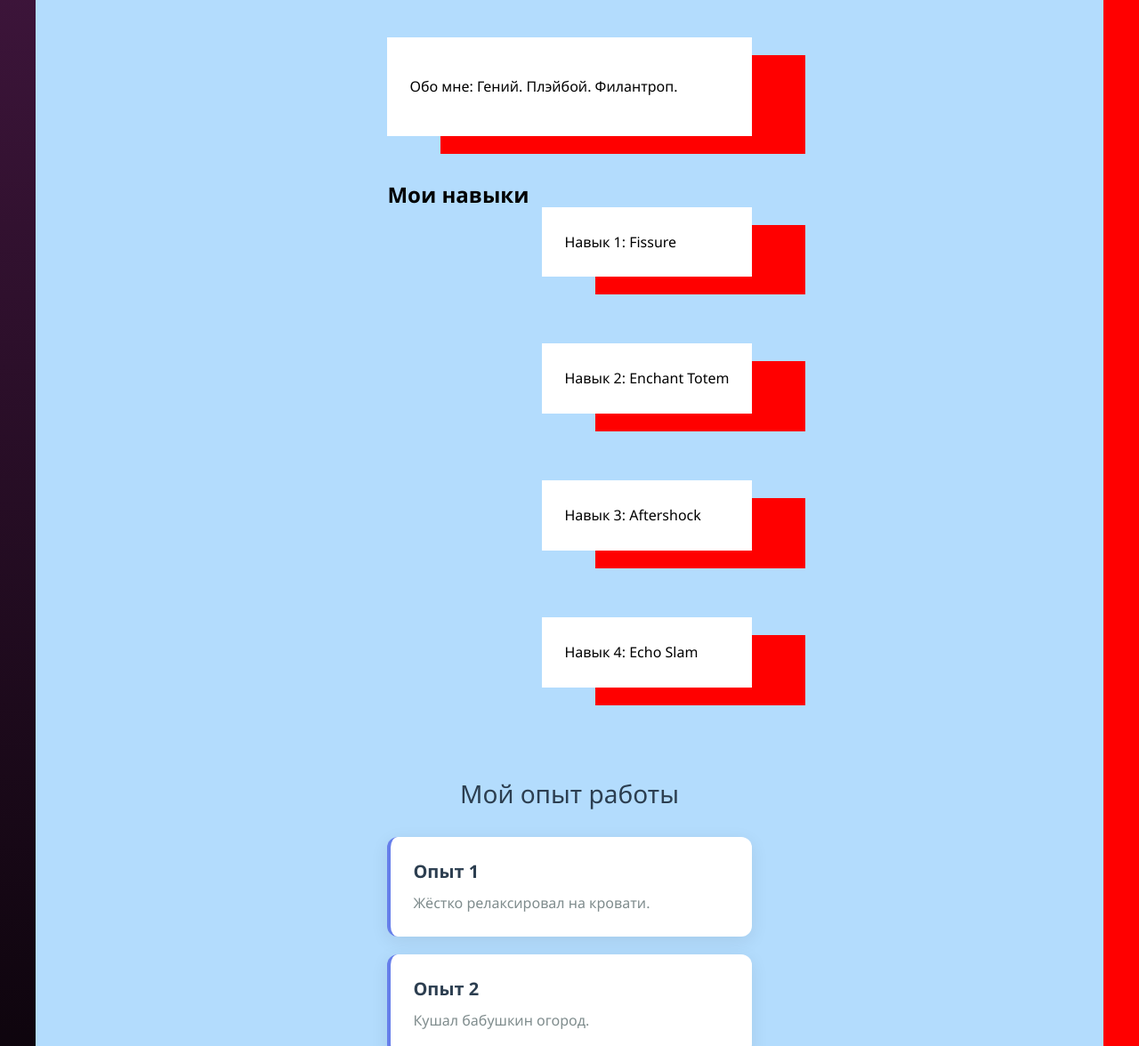
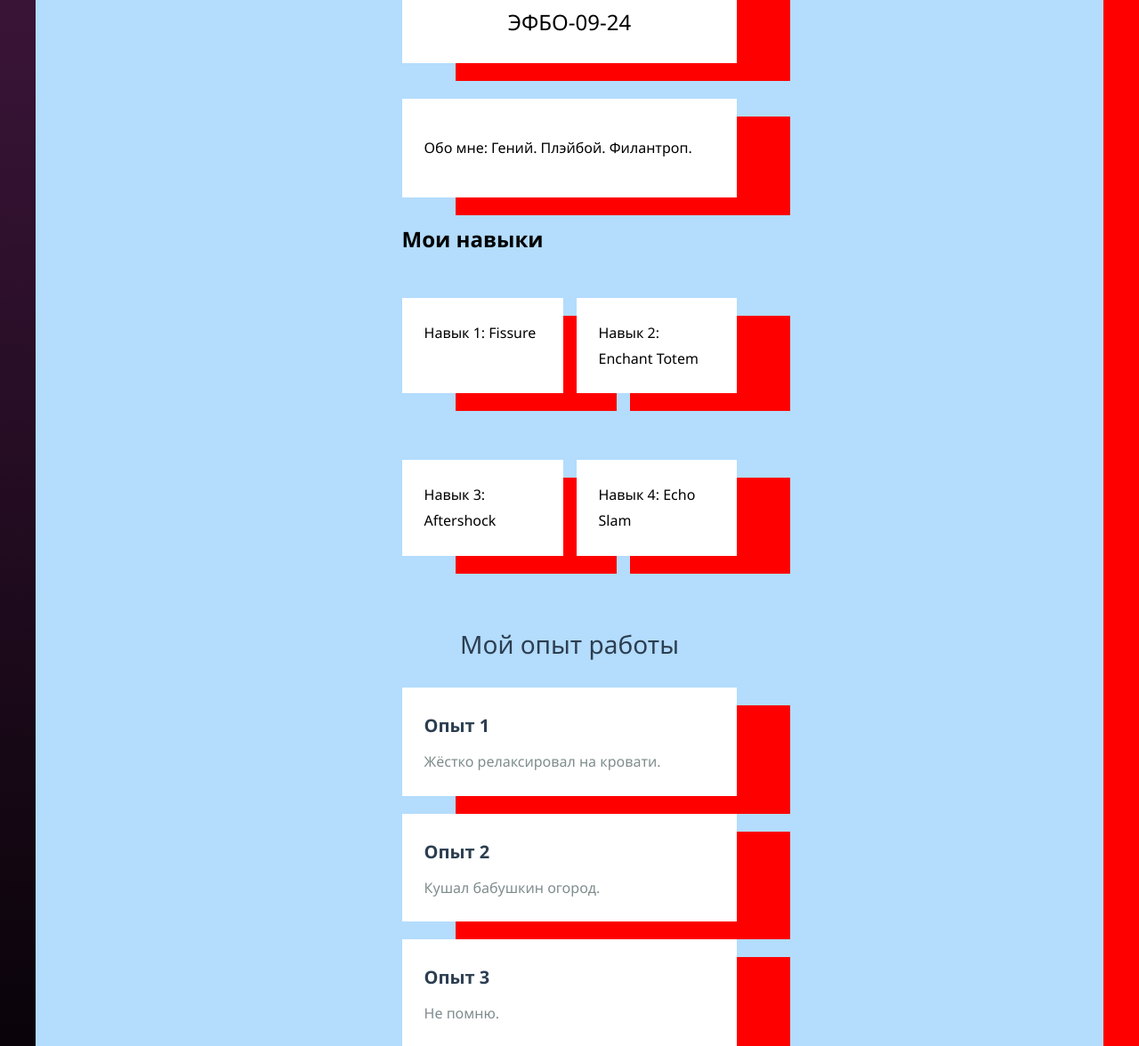
Before and after one commit to arsenijsipiev53552-tech/WEBSITE_FROM_STUDENT, a plain HTML site: page index.html in a window 1280 px wide. Shown: the part 801-1977 px from the top of the page at 89% size. Drawn offline with Linux system fonts and the light colour scheme.

Commit message:
Update style.css

```diff
--- a/style/style.css
+++ b/style/style.css
@@ -91,6 +91,9 @@ main.content {
   margin: 20px auto; /* Центрирование и отступы */
   border: 4px solid Red; /* Красная рамка вокруг фото */
 }
+.profile-photo:hover {
+  border: 4px solid #800020; /* Тень */
+}
 .profile-name {
   font-size: 24px; /* Размер шрифта имени */
   margin: 10px 0; /* Вертикальные отступы */
@@ -101,9 +104,13 @@ main.content {
   line-height: 1.8; /* Межстрочный интервал */
 }
 .profile-group {
-  font-size: 18px; /* Размер шрифта группы */
-  color: #7f8c8d; /* Серый цвет текста */
+  font-size: 24px; /* Размер шрифта имени */
   margin: 5px 0; /* Вертикальные отступы */
+  font-weight: 500; /* Средняя жирность шрифта */
+  background: White; /* Светлый градиентный фон */
+  padding: 25px; /* Внутренние отступы */
+  box-shadow: 60px 20px Red; /* Тень */
+  line-height: 1.8; /* Межстрочный интервал */
 }
 .about-me {
   background: White; /* Светлый градиентный фон */
@@ -113,9 +120,11 @@ main.content {
   font-size: 16px; /* Размер шрифта текста */
   line-height: 1.8; /* Межстрочный интервал */
 }
+.about-me:hover {
+  box-shadow: 60px 20px #800020; /* Тень */
+}
 /* ===== НАВЫКИ ===== */
 .skills-container {
-  display: flex; /* Горизонтальное расположение навыков */
   justify-content: center; /* Выравнивание по центру */
   flex-wrap: wrap; /* Перенос на новую строку при необходимости */
   gap: 15px; /* Расстояние между навыками */
@@ -137,8 +146,7 @@ main.content {
   line-height: 1.8; /* Межстрочный интервал */
 }
 .skill-tag:hover {
-  transform: translateY(-3px); /* Поднятие элемента при наведении */
-  box-shadow: 0 6px 20px rgba(79, 172, 254, 0.4); /* Увеличение тени при наведении */
+  box-shadow: 60px 20px #800020; /* Тень */
 }
 /* ===== ОПЫТ РАБОТЫ ===== */
 .experience-section {
@@ -158,12 +166,12 @@ main.content {
   gap: 20px;
 }
 .experience-card {
-  background: white; /* Белый фон карточки */
   padding: 25px; /* Внутренние отступы */
   margin: 20px 0; /* Вертикальные отступы */
-  border-radius: 12px; /* Скругленные углы */
-  box-shadow: 0 5px 20px rgba(0,0,0,0.08); /* Легкая тень */
-  border-left: 4px solid #667eea; /* Синяя полоса слева */
+  background: White; /* Светлый градиентный фон */
+  box-shadow: 60px 20px Red; /* Тень */
+  font-size: 16px; /* Размер шрифта текста */
+  line-height: 1.8; /* Межстрочный интервал */
   transition: transform 0.3s ease; /* Плавная анимация трансформации */
 }
 .experience-card:hover {
```
